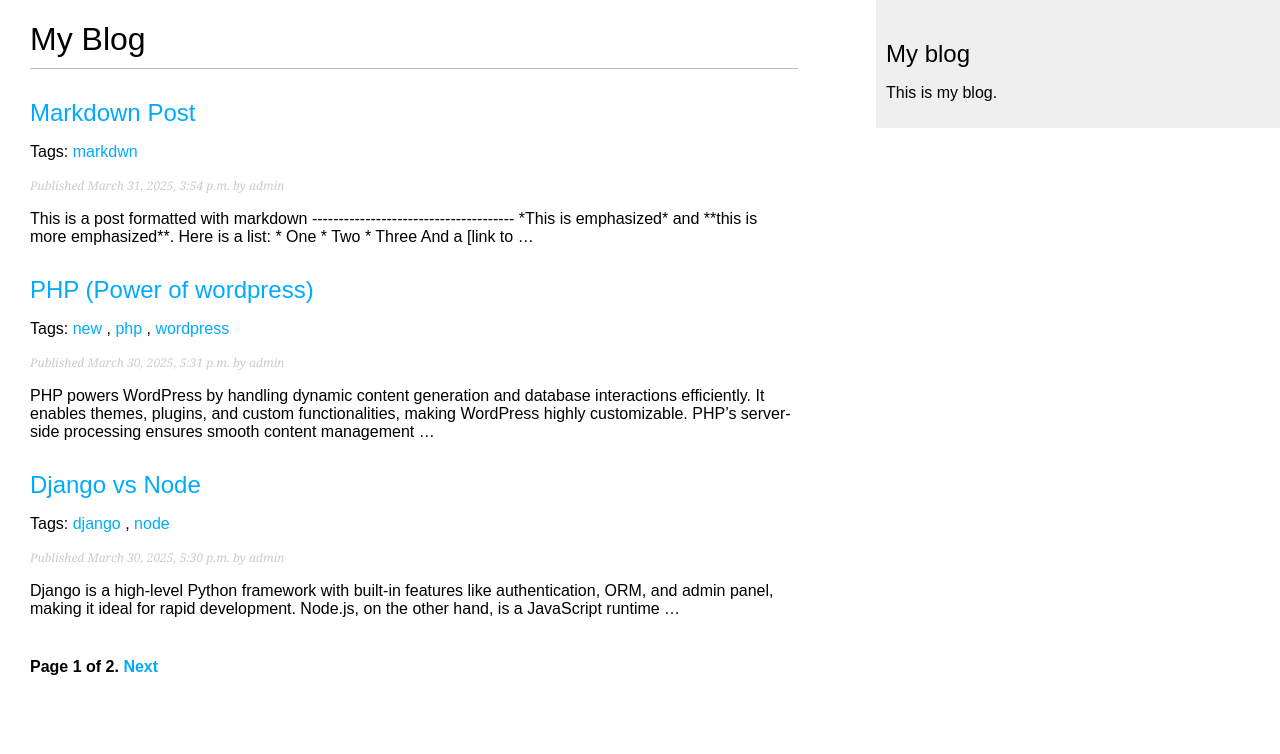
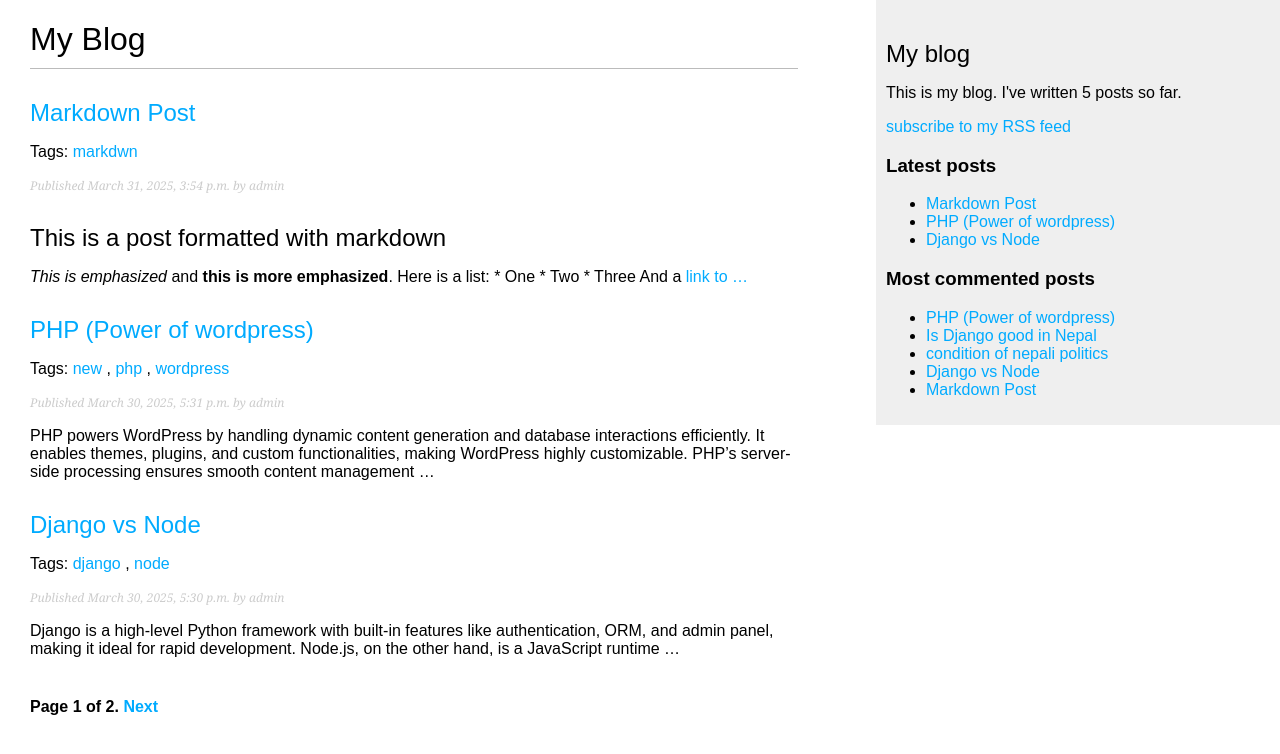
Before and after one commit to sacheen59/Django-Blogs, a Django app: page /blog/ in a window 1280 px wide. Shown: the top 754 px of the page. Run offline with Django 5.2, Linux system fonts and the light colour scheme; data comes from the database, SQL or seed files in the repository; both versions use the stored data as it was after the commit; parts of the project's set-up code (start-up, migrations or seed data) failed here and were passed over.

Commit message:
feat: Add sitemap and RSS feed support for blogs - Implemented Django's built-in sitemap framework to generate an XML sitemap for blog posts. - Added RSS feed functionality using Django syundication framework to allow users to subscribe to blog updates. - Created a custom templage tag for dynamic sitemap inclusion in templates. - Imporved SEO and content discoverability by ensuring structured XML feeds.

```diff
--- a/blog/templates/blog/base.html
+++ b/blog/templates/blog/base.html
@@ -1,3 +1,4 @@
+{% load blog_tags %}
 {% load static %}
 <!DOCTYPE html>
 <html>
@@ -12,7 +13,26 @@
   </div>
   <div id="sidebar">
     <h2>My blog</h2>
-    <p>This is my blog.</p>
+    <p>
+      This is my blog.
+      I've written {% total_posts %} posts so far.
+    </p>
+    <p>
+      <a href="{% url 'blog:post_feed' %}">
+        subscribe to my RSS feed
+      </a>
+    </p>
+    <h3>Latest posts</h3>
+    {% show_latest_posts 3 %}
+    <h3>Most commented posts</h3>
+    {% get_most_commented_posts as most_commented_posts %}
+    <ul>
+      {% for post in most_commented_posts %}
+      <li>
+        <a href="{{post.get_absolute_url}}">{{post.title}}</a>
+      </li>
+      {% endfor %}
+    </ul>
   </div>
 </body>
 </html>
--- a/blog/templates/blog/post/detail.html
+++ b/blog/templates/blog/post/detail.html
@@ -1,4 +1,5 @@
 {% extends "blog/base.html" %}
+{% load blog_tags %}
 
 {% block title %}{{ post.title }}{% endblock %}
 
@@ -7,7 +8,7 @@
   <p class="date">
     Published {{ post.publish }} by {{ post.author }}
   </p>
-  {{ post.body|linebreaks }}
+  {{ post.body|markdown }}
   <p>
     <a href="{% url 'blog:post_share' post.id%}">Share this post</a>
   </p>
--- /dev/null
+++ b/blog/templates/blog/post/latest_posts.html
@@ -0,0 +1,7 @@
+<ul>
+    {% for post in latest_posts %}
+    <li>
+        <a href="{{post.get_absolute_url}}">{{post.title}}</a>
+    </li>
+    {% endfor %}
+</ul>
--- a/blog/templates/blog/post/list.html
+++ b/blog/templates/blog/post/list.html
@@ -1,4 +1,5 @@
 {% extends "blog/base.html" %}
+{% load blog_tags %}
 
 {% block title %}My Blog{% endblock %}
 
@@ -24,7 +25,7 @@
     <p class="date">
       Published {{ post.publish }} by {{ post.author }}
     </p>
-    {{ post.body|truncatewords:30|linebreaks }}
+    {{ post.body|markdown|truncatewords:30|linebreaks }}
   {% endfor %}
   {% include "pagination.html" with page=posts %}
 {% endblock %}
--- /dev/null
+++ b/blog/templatetags/blog_tags.py
@@ -0,0 +1,27 @@
+import markdown
+from django.utils.safestring import mark_safe
+from django.db.models import Count
+from django import template
+from ..models import Post
+
+
+register = template.Library()
+
+@register.simple_tag
+def total_posts():
+    return Post.published.count()
+
+@register.inclusion_tag('blog/post/latest_posts.html')
+def show_latest_posts(count=5):
+    latest_posts = Post.published.order_by('-publish')[:count]
+    return {'latest_posts': latest_posts}
+
+@register.simple_tag
+def get_most_commented_posts(count=5):
+    return Post.published.annotate(
+        total_comments = Count('comments')
+    ).order_by('-total_comments')[:count]
+
+@register.filter(name='markdown')
+def markdown_format(text):
+    return mark_safe(markdown.markdown(text))
--- a/blog/urls.py
+++ b/blog/urls.py
@@ -1,5 +1,6 @@
 from django.urls import path
 from . import views
+from .feeds import LatestPostsFeed
 
 
 app_name = 'blog'
@@ -12,4 +13,5 @@ urlpatterns = [
     path('<int:year>/<int:month>/<int:day>/<slug:post>/',views.post_detail,name='post_detail'),
     path('<int:post_id>/share/',views.post_share,name='post_share'),
     path('<int:post_id>/comment/',views.post_comment,name='post_comment'),
+    path('feed/',LatestPostsFeed(),name='post_feed'),
 ]
--- a/mysite/settings.py
+++ b/mysite/settings.py
@@ -28,6 +28,7 @@ DEBUG = True
 
 ALLOWED_HOSTS = []
 
+SITE_ID = 1
 
 # Application definition
 
@@ -37,7 +38,10 @@ INSTALLED_APPS = [
     'django.contrib.contenttypes',
     'django.contrib.sessions',
     'django.contrib.messages',
+    'django.contrib.sites',
+    'django.contrib.sitemaps',
     'django.contrib.staticfiles',
+    'django_extensions',
     'taggit',
     'blog.apps.BlogConfig',
 ]
--- a/mysite/urls.py
+++ b/mysite/urls.py
@@ -1,23 +1,20 @@
-"""
-URL configuration for mysite project.
 
-The `urlpatterns` list routes URLs to views. For more information please see:
-    https://docs.djangoproject.com/en/5.1/topics/http/urls/
-Examples:
-Function views
-    1. Add an import:  from my_app import views
-    2. Add a URL to urlpatterns:  path('', views.home, name='home')
-Class-based views
-    1. Add an import:  from other_app.views import Home
-    2. Add a URL to urlpatterns:  path('', Home.as_view(), name='home')
-Including another URLconf
-    1. Import the include() function: from django.urls import include, path
-    2. Add a URL to urlpatterns:  path('blog/', include('blog.urls'))
-"""
 from django.contrib import admin
+from django.contrib.sitemaps.views import sitemap
+from blog.sitemaps import PostSitemap
 from django.urls import path,include
+
+sitemaps = {
+    'posts': PostSitemap
+}
 
 urlpatterns = [
     path('admin/', admin.site.urls),
     path('blog/',include('blog.urls',namespace='blog')),
+    path(
+        'sitemap.xml',
+        sitemap,
+        {'sitemaps':sitemaps},
+        name='django.contrib.sitemaps.views.sitemap'
+    )
 ]
```
Also changed, not shown: blog/feeds.py (added, +22 -0 lines), blog/sitemaps.py (added, +12 -0 lines), blog/templatetags/__init__.py (added), db.sqlite3.
